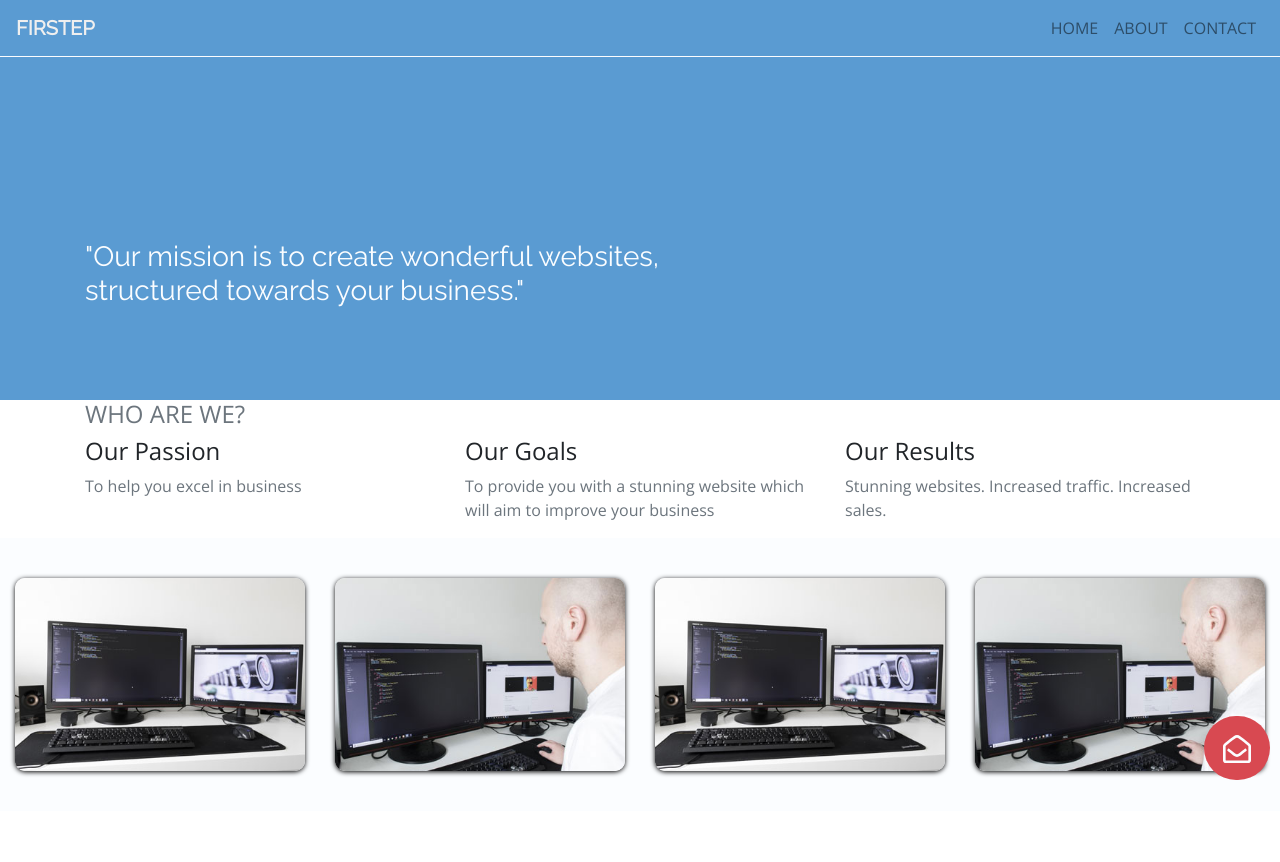
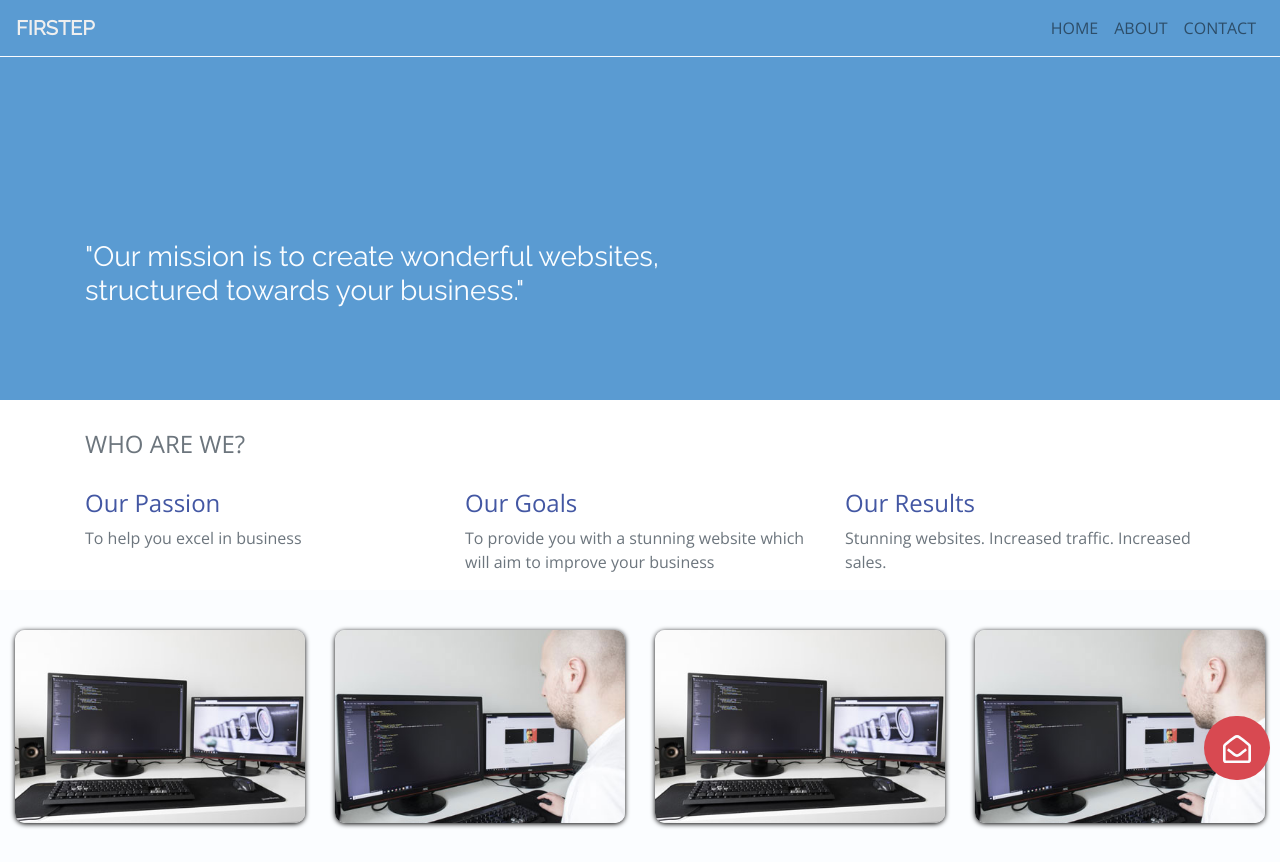
Before and after one commit to rezaa91/firstep, a PHP site: page /about-us/ in a window 1280 px wide. Shown: the top 862 px of the page. Run offline with PHP 8.4, Linux system fonts and the light colour scheme.

Commit message:
applied styles to who we are section

```diff
--- a/src/css/about-us.css
+++ b/src/css/about-us.css
@@ -27,6 +27,25 @@ image gallery styling
     border-radius:10px;
     box-shadow:0px 1px 5px black;
 }
+
+
+/*
+who are we sections
+*/
+#who{
+    margin-top:30px;
+}
+
+#who-header{
+    margin-bottom:30px;
+}
+
+.who-title{
+    color:rgb(67,87,163);
+}
+
+
+
 
 /*
 stling for about about desc
```
